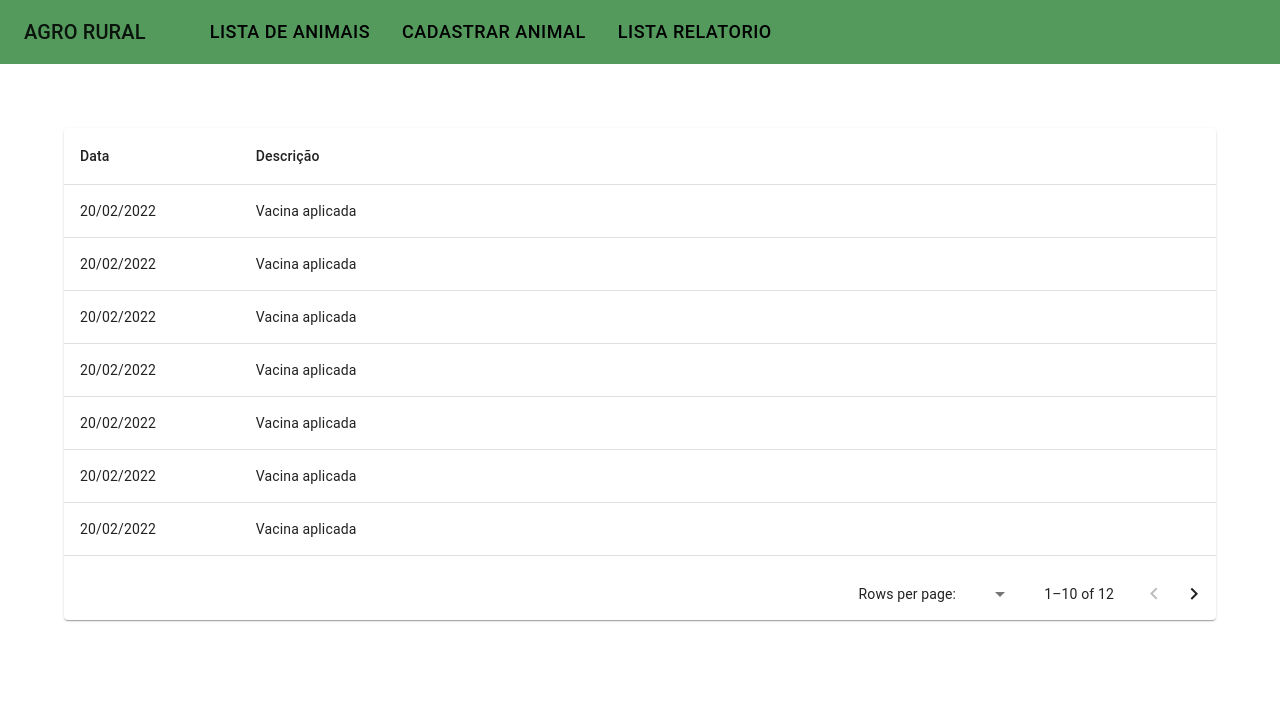
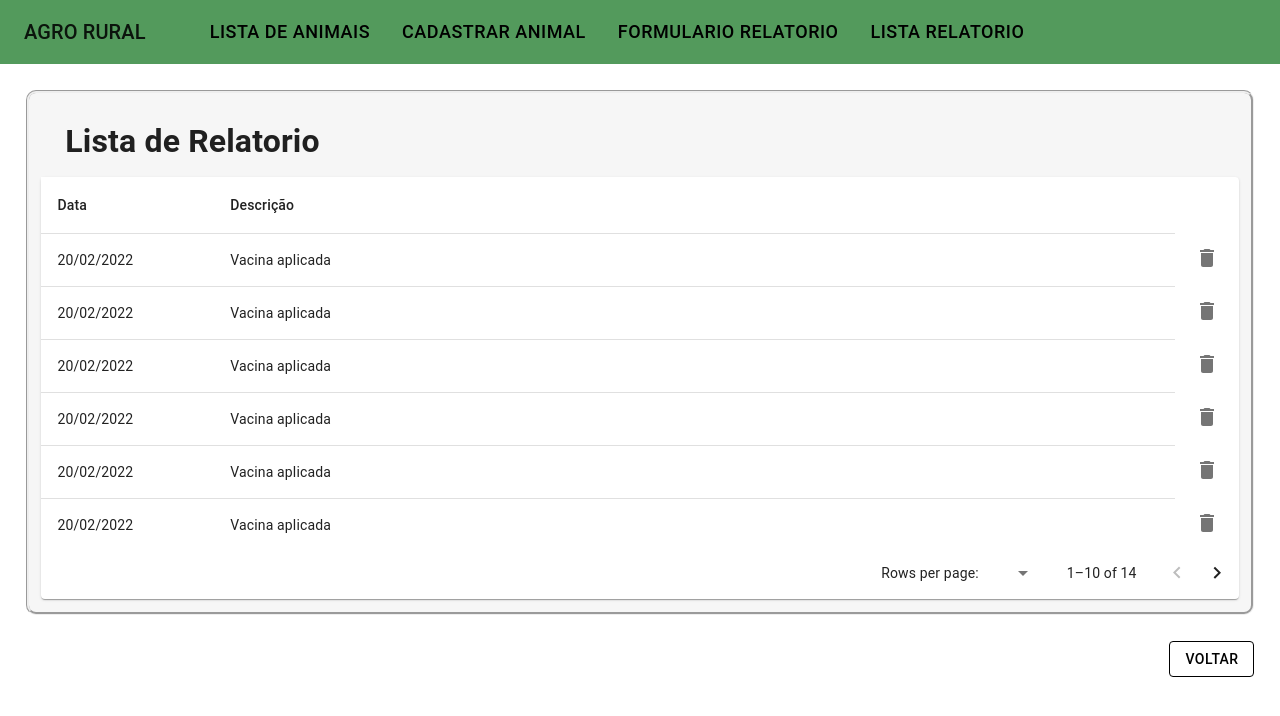
Before and after one commit to tccwebrural/Reac-tcc, a React (Create React App) app: page /modules/Repor/Pages/ReportList in a window 1280 px wide. Shown: the top 716 px of the page. Built offline with nearby package versions, Linux system fonts and the light colour scheme.

Commit message:
ReportFom e ReportList, ambos Prontos

```diff
--- a/package.json
+++ b/package.json
@@ -18,6 +18,7 @@
     "axios": "^0.26.1",
     "react": "^17.0.2",
     "react-dom": "^17.0.2",
+    "react-hook-form": "^7.28.1",
     "react-router-dom": "^6.2.2",
     "react-scripts": "5.0.0",
     "reactjs-forms": "^1.0.6",
--- /dev/null
+++ b/src/modules/Report/pages/ReportForm.css
@@ -0,0 +1,60 @@
+*{
+    margin:     0%;
+    padding:    0%;
+}
+
+body{
+    max-width: 100vw;
+    max-height: 100vh;
+    width: auto;
+    height: auto;
+}
+
+.form{
+    background-color:  rgba(169, 169, 169, 0.11);
+    margin: 6% 1% 1% 1%;
+    border-style: groove;
+    border-radius: 10px;
+}
+
+.form h1{
+    margin: 2% 0% 0% 5%;
+    text-align: left;
+}
+
+#Campos{
+    margin: 1% 3%;
+    padding: 2%;
+    justify-content: flex-start;
+}
+
+#Text-Description{
+    width: 60em;
+}
+
+#Button{
+    display: flex;
+    justify-content: flex-end;
+    margin: 2%;
+}
+
+#btCancelar{
+    margin: 0% 1%;
+    border-color: black;
+    color: black;
+}
+
+#btSalvar{
+    border-color: black;
+    color: black;
+}
+
+#btCancelar:hover{
+    background-color: rgba(255, 0, 0, 0.664);
+    color: white;
+}
+
+#btSalvar:hover{
+    background-color: green;
+    color: white;
+}
--- a/src/modules/Report/pages/ReportForm.tsx
+++ b/src/modules/Report/pages/ReportForm.tsx
@@ -1,18 +1,82 @@
+import { Box, Button, Container, Grid, TextField } from "@mui/material";
 import React, { ReactElement } from "react";
 import { useState } from "react";
-
-
+import { useForm } from "react-hook-form";
+import Stack from '@mui/material/Stack';
+import Snackbar from '@mui/material/Snackbar';
+import MuiAlert, { AlertProps } from '@mui/material/Alert';
+import './ReportForm.css';
 
 const FormReportPage = (): ReactElement => {
     const [name, setName] = useState("");
 
-    return(
-    <>
-        <h1>teste</h1>
-    </>
-    );
+    const Alert = React.forwardRef<HTMLDivElement, AlertProps>(function Alert(props,ref,) {
+        return <MuiAlert elevation={6} ref={ref} variant="filled" {...props} />;
+    });
+
+    const [open, setOpen] = React.useState(false);
+
+    const handleClick = () => {
+        setOpen(true);
+    };
+
+    const handleClose = (event?: React.SyntheticEvent | Event, reason?: string) => {
+        if (reason === 'clickaway') {
+          return;
+        }
+        setOpen(false);
+    };
+
+    const {register, handleSubmit} = useForm();
+
+    const onSubmit = (e:any) => {
+        console.log(e);
+    }
+    return(<>
+       <Container>
+            <div className="form">
+                <h1>Atualização de Registro</h1>
+                <div id="Campos">
+                    <form onSubmit={handleSubmit(onSubmit)}>
+                        <TextField
+                            id="Text"
+                            type="number"
+                            label="Identificador"
+                            variant="outlined"
+                            {...register("Identificador")} />
+                        <TextField
+                            id="Text"
+                            type="date"
+                            variant="outlined"
+                            {...register("Data")} /><br/><br/>
+                        <TextField
+                            id="Text-Description"
+                            label="Descrição"
+                            multiline maxRows={4}
+                            {...register("Descricao")}/>
+                        <br/><br/>
+                        <Button
+                            id="btSalvar"
+                            type ="submit"
+                            variant="outlined"
+                            onClick={handleClick}
+                        >Salvar</Button>
+                        <Button
+                            id="btCancelar"
+                            variant="outlined"
+                        >Cancelar</Button>
+                    </form>
+                </div>
+            </div>
+        </Container>
+
+        <Stack spacing={2} sx={{ width: '100%' }}>
+            <Snackbar open={open} autoHideDuration={5000} onClose={handleClose}>
+                <Alert onClose={handleClose} severity="success" sx={{ width: '100%' }}>
+                Registro Enviado com Sucesso!
+                </Alert>
+            </Snackbar>
+        </Stack>
+    </>);
 }
-
-
-
 export default FormReportPage;
--- /dev/null
+++ b/src/modules/Report/pages/ReportList.css
@@ -0,0 +1,37 @@
+*{
+    margin: 0%;
+    padding: 0%;
+}
+
+#table{
+    margin: 2% 2% 0% 2%;
+    padding: 1%;
+    background-color:  rgba(169, 169, 169, 0.11);
+    border-style: groove;
+    border-radius: 10px;
+}
+
+#table h1{
+    margin: 1% 0% 1% 2%;
+}
+#btDelete{
+    border-radius: 30px;
+    width: 40px;
+    margin: auto;
+    margin-top: 5%;
+}
+
+#btDelete:hover{
+    background-color: crimson;
+}
+
+
+#btVoltar{
+    border-color: black;
+    color: black;
+    margin: 0%;
+}
+
+#btVoltar:hover{
+    background-color:  rgba(169, 169, 169, 0.26); ;
+}
--- a/src/modules/Report/pages/ReportList.tsx
+++ b/src/modules/Report/pages/ReportList.tsx
@@ -1,6 +1,10 @@
 import React, { ReactElement } from "react";
 import { useState } from "react";
 
+import {Button} from "@mui/material";
+import DeleteIcon from '@mui/icons-material/Delete';
+import IconButton from '@mui/material/IconButton';
+import Tooltip from '@mui/material/Tooltip';
 import Paper from '@mui/material/Paper';
 import Table from '@mui/material/Table';
 import TableBody from '@mui/material/TableBody';
@@ -9,10 +13,8 @@ import TableContainer from '@mui/material/TableContainer';
 import TableHead from '@mui/material/TableHead';
 import TablePagination from '@mui/material/TablePagination';
 import TableRow from '@mui/material/TableRow';
+import './ReportList.css';
 
-// export function StickyHeadTable() {
-
-// }
 const ListReportPage = (): ReactElement=> {
 
   const [page, setPage] = React.useState(0);
@@ -65,18 +67,16 @@ const ListReportPage = (): ReactElement=> {
         createData( '20/02/2022', 'Vacina aplicada'),
         createData( '20/02/2022', 'Vacina aplicada'),
         createData( '20/02/2022', 'Vacina aplicada'),
+        createData( '20/02/2022', 'Vacina aplicada'),
+        createData( '20/02/2022', 'Vacina aplicada'),
     ];
 
-    return(
-    <>
-    <Paper sx={
-        {
-          width: '90%',
-          overflow: 'hidden',
-          margin: '5%'
-        }
-      }>
-      <TableContainer sx={{ maxHeight: 440 }}>
+    return(<>
+
+    <div id="table">
+      <h1>Lista de Relatorio</h1>
+      <Paper>
+        <TableContainer sx={{ maxHeight: 370 }}>
           <Table stickyHeader aria-label="sticky table">
             <TableHead>
               <TableRow>
@@ -107,6 +107,13 @@ const ListReportPage = (): ReactElement=> {
                           </TableCell>
                         );
                       })}
+                      <div id="btDelete">
+                          <Tooltip title="Deletar">
+                            <IconButton>
+                              <DeleteIcon/>
+                            </IconButton>
+                          </Tooltip>
+                      </div>
                     </TableRow>
                   );
                 })}
@@ -123,7 +130,11 @@ const ListReportPage = (): ReactElement=> {
           onRowsPerPageChange={handleChangeRowsPerPage}
         />
       </Paper>
-    </>
-    );
+    </div>
+
+    <div id="Button">
+      <Button id="btVoltar" variant="outlined">Voltar</Button>
+    </div>
+    </>);
 }
 export default ListReportPage;
--- a/src/routes/root-routes.ts
+++ b/src/routes/root-routes.ts
@@ -34,6 +34,14 @@ export const ROOT_ROUTES: Array<Route> = [
 
 	{
 		key: "create-Form-Report",
+		title: "Formulario Relatorio",
+		path: "modules/Repor/Pages/ReportForm",
+		enabled: true,
+		component: FormReportPage,
+	},
+
+	{
+		key: "create-List-Report",
 		title: "Lista Relatorio",
 		path: "modules/Repor/Pages/ReportList",
 		enabled: true,
```
Also changed, not shown: 1 other file (tests, documents, lock files or other folders). Lines whose indentation alone changed are shown as unchanged.
